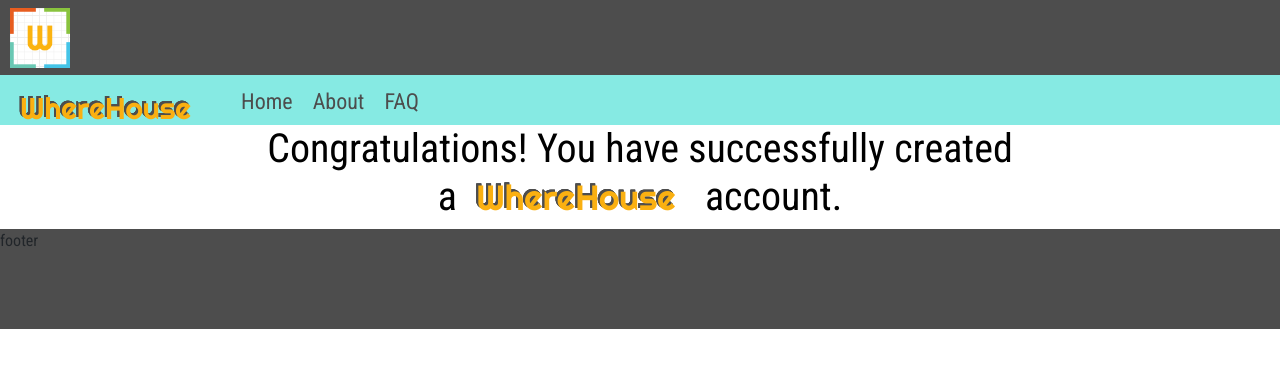
After one commit to delta97/WhereHouse, a PHP site: page /home/registration/tester.html in a window 1280 px wide. The commit adds this page. Shown: the top 368 px of the page. Run offline with PHP 8.4, Linux system fonts and the light colour scheme; some libraries are stand-ins or nearby versions.

Commit message:
lessee registration php

```diff
--- a/home/registration/lessee-registration.php
+++ b/home/registration/lessee-registration.php
@@ -47,7 +47,7 @@
 							<div class="progress lessee-reg-progress">
 								<div class="progress-bar progress-bar-striped bg-info" role="progressbar progress-bar " style="width: 33%" aria-valuenow="33" aria-valuemin="0" aria-valuemax="100"></div>
 							</div>
-							<form id="lessee-form" name="form-type" value="1" method="post">
+							<form action="../../PHP/submit_lessee_registration.php" id="lessee-form" name="form-type" value="1" method="post">
 								<div class="form-row form-spacing">
 									<div class="col">
 										<label for="user-first-name">First Name</label>
@@ -175,7 +175,7 @@
 								</div>
 								<div class="form-row form-spacing">
 									<div class="col-auto">
-										<button onclick="../../PHP/submit_lessee_registration.php" id="form-submit-btn" type="submit" class="btn btn-submit">Submit</button>
+										<button id="form-submit-btn" type="submit" class="btn btn-submit">Submit</button>
 									</div>
 								</div>
 							</form>
--- /dev/null
+++ b/home/registration/tester.html
@@ -0,0 +1,50 @@
+<!DOCTYPE html>
+<html>
+	<head>
+		<title>Lessee Registration</title>
+		<!-- Bootstrap -->
+		<link rel="stylesheet" href="https://stackpath.bootstrapcdn.com/bootstrap/4.1.3/css/bootstrap.min.css" integrity="sha384-MCw98/SFnGE8fJT3GXwEOngsV7Zt27NXFoaoApmYm81iuXoPkFOJwJ8ERdknLPMO" crossorigin="anonymous">
+		<!-- jQuery -->
+		<script src="https://code.jquery.com/jquery-3.3.1.slim.min.js" integrity="sha384-q8i/X+965DzO0rT7abK41JStQIAqVgRVzpbzo5smXKp4YfRvH+8abtTE1Pi6jizo" crossorigin="anonymous"></script>
+		<!-- AJAX -->
+		<script src="https://cdnjs.cloudflare.com/ajax/libs/popper.js/1.14.3/umd/popper.min.js" integrity="sha384-ZMP7rVo3mIykV+2+9J3UJ46jBk0WLaUAdn689aCwoqbBJiSnjAK/l8WvCWPIPm49" crossorigin="anonymous"></script>
+		<!-- Bootstrap -->
+		<script src="https://stackpath.bootstrapcdn.com/bootstrap/4.1.3/js/bootstrap.min.js" integrity="sha384-ChfqqxuZUCnJSK3+MXmPNIyE6ZbWh2IMqE241rYiqJxyMiZ6OW/JmZQ5stwEULTy" crossorigin="anonymous"></script>
+		<!-- Link to the style sheet -->
+		<link rel="stylesheet" href="../../style.css">
+		<!-- Righteous Font -->
+		<link href="https://fonts.googleapis.com/css?family=Righteous" rel="stylesheet">
+		<!-- Roboto Font -->
+		<link href="https://fonts.googleapis.com/css?family=Roboto" rel="stylesheet">
+		<!-- Roboto Condensed Font -->
+		<link href="https://fonts.googleapis.com/css?family=Roboto+Condensed" rel="stylesheet">
+		<!-- Robin Herbots's (jQuery) Inputmask -->
+		<script src="https://cdnjs.cloudflare.com/ajax/libs/jquery/3.1.1/jquery.min.js"></script>
+		<script src="https://s3-us-west-2.amazonaws.com/s.cdpn.io/3/jquery.inputmask.bundle.js"></script>
+	</head>
+	<body>
+		<div class="flexbox-wrapper">
+			<div class="header">
+				<div class="flex-logo">
+					<span><a href="../../index.php"><img class="logo" src="../../logo.png"></a></span>
+				</div>
+			</div>
+			<div class="nav">
+				<div class="flex-logo">
+					<span class="logo-text"><a href="../../index.php">WhereHouse</a></span>
+				</div>
+				<span class="navbar-item"><a href="../../index.php">Home</a></span>
+				<span class="navbar-item"><a href="../about.php">About</a></span>
+				<span class="navbar-item"><a href="../FAQ.php">FAQ</a></span>
+			</div>
+			<div class="registration-flex-container body no-space">
+				<div class="registration-flex">
+					<h1 class="registration-message">Congratulations! You have successfully created a <span class="logo-text">WhereHouse</span> account. </h1>
+				</div>
+			</div>
+			<div class="footer">
+				footer
+			</div>
+		</div>
+	</body>
+</html>
--- a/style.css
+++ b/style.css
@@ -8,8 +8,9 @@ body {
 .flexbox-wrapper {
 	display: flex;
 	flex-direction: column;
-	height: 100%;
-	width: 100%;
+	min-height: 100%;
+	min-width: 100%;
+	flex-grow: 1;
 }
 .flex-box {
 	display: flex;
@@ -37,6 +38,14 @@ body {
 .flex-col {
 	display: flex;
 	flex-direction: column;
+}
+
+
+.footer {
+	display: flex;
+	min-width: 100%;
+	height: 150px;
+
 }
 .footer-content-left a, .footer-content-left a:visited, .footer-content-left a:link, .footer-content-left a:active {
 	text-decoration: none;
@@ -668,3 +677,24 @@ h1 {
 	min-height: 200px;
 	/*fix text align with the input text being in the center of the text area*/
 }
+
+
+.registration-flex-container {
+	display: flex;
+	flex-direction: column;
+	justify-content: flex-start;
+	align-items: center;
+	flex-grow: 5 !important;
+	min-height: 100% !important;
+
+}
+.registration-flex {
+	align-self: center;
+	flex-grow: 5;
+	text-align: center;
+	min-height: 100% !important;
+	width: 60%;
+}
+.registration-message {
+	min-height: 100%;
+}
```
Also changed, not shown: PHP/submit_lessee_reg.php (deleted, +0 -33 lines), PHP/submit_lessee_registration.php (+4 -11 lines), home/registration/email-pass.php (deleted, +0 -86 lines), home/registration/registration_success.php (added, +50 -0 lines).
